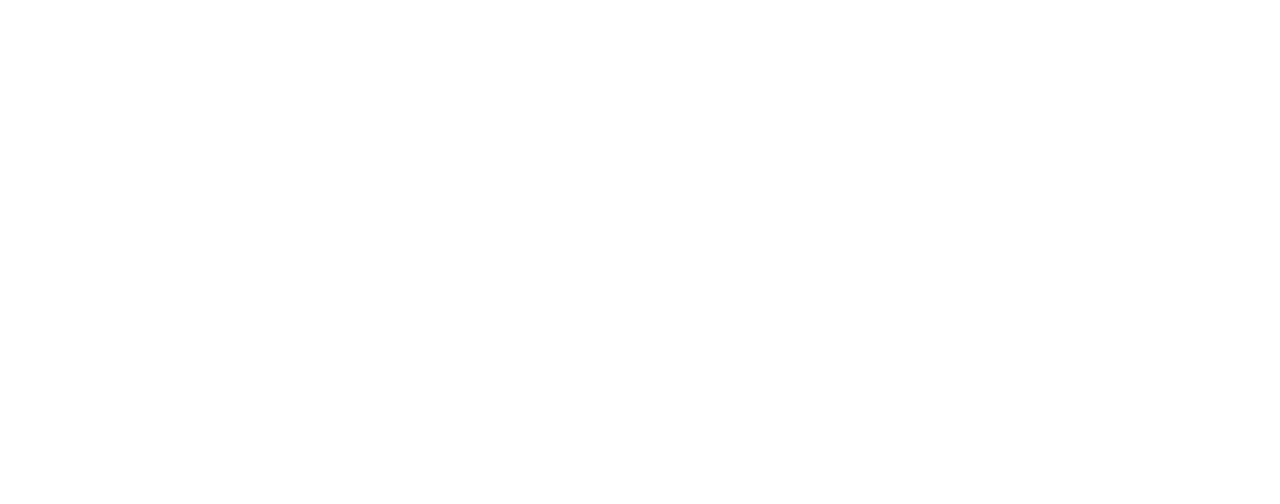
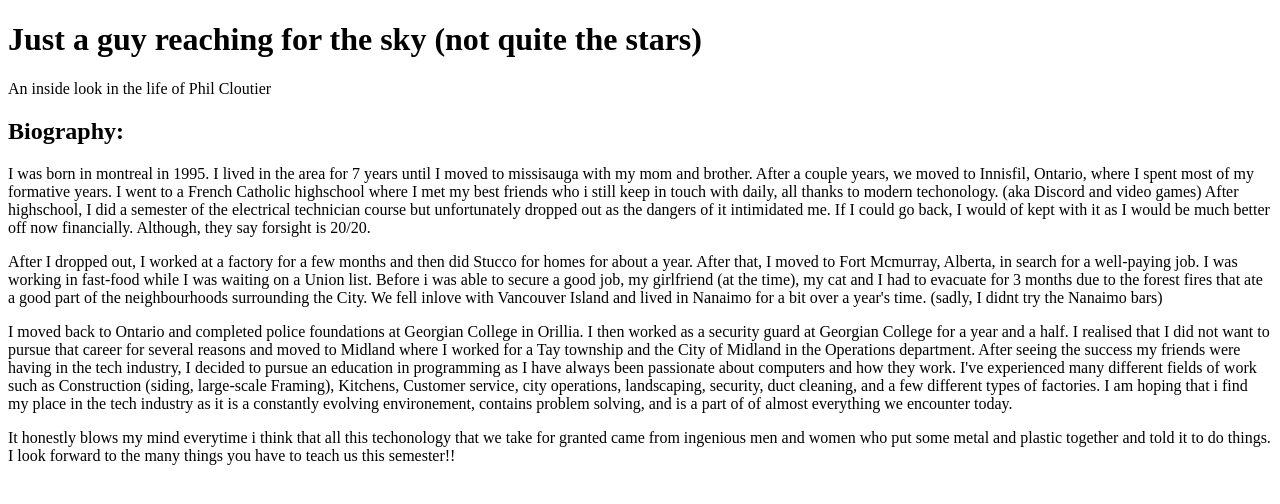
Before and after one commit to Philo95/Lab-01, a plain HTML site: page index.html in a window 1280 px wide. Drawn offline with Linux system fonts and the light colour scheme.

Commit message:
Biography completed

```diff
--- a/index.html
+++ b/index.html
@@ -5,11 +5,55 @@
     <meta charset="UTF-8">
     <meta http-equiv="X-UA-Compatible" content="IE=edge">
     <meta name="viewport" content="width=device-width, initial-scale=1.0">
-    <title>Phil's Bio for Shaun's class</title>
+    <title>Phil Cloutier - Short Biography</title>
 </head>
 
+
 <body>
+<h1>Just a guy reaching for the sky (not quite the stars)</h1>
+    <p>An inside look in the life of Phil Cloutier</p>
+    <header>
 
-</body>
+<section>
+    <h2>Biography:</h2>
+
+ <p> I was born in montreal in 1995. I lived in the area for 7 years until
+     I moved to missisauga with my mom and brother. After a couple years,
+     we moved to Innisfil, Ontario, where I spent most of my formative years.
+     I went to a French Catholic highschool where I met my best friends
+     who i still keep in touch with daily, all thanks to modern techonology. (aka Discord and video games)
+     After highschool, I did a semester of the electrical technician course but unfortunately dropped out as
+     the dangers of it intimidated me. If I could go back, I would of kept with it as I would be
+     much better off now financially. Although, they say forsight is 20/20.
+<p>
+
+ <p>After I dropped out, I worked at a factory for a few months and then did
+     Stucco for homes for about a year. After that, I moved to Fort Mcmurray, Alberta, in search
+     for a well-paying job. I was working in fast-food while I was
+     waiting on a Union list. Before i was able to secure a good job,
+     my girlfriend (at the time), my cat and I had to evacuate for 3 months
+     due to the forest fires that ate a good part of the neighbourhoods surrounding
+     the City. We fell inlove with Vancouver Island and lived
+     in Nanaimo for a bit over a year's time. (sadly, I didnt try the Nanaimo bars)
+    </p>
+
+     <p> I moved back to Ontario and completed police foundations
+     at Georgian College in Orillia. I then worked as a security guard
+     at Georgian College for a year and a half. I realised that I did not
+     want to pursue that career for several reasons and moved to Midland where
+     I worked for a Tay township and the City of Midland in the Operations department.
+     After seeing the success my friends were having in the tech industry,
+     I decided to pursue an education in programming as I have always been
+     passionate about computers and how they work. I've experienced many different
+     fields of work such as Construction (siding, large-scale Framing), Kitchens, Customer service,
+     city operations, landscaping, security, duct cleaning, and a few different types of factories. I am hoping that i find my place
+     in the tech industry as it is a constantly evolving environement, contains problem solving,
+     and is a part of of almost everything we encounter today.
+
+     <p> It honestly blows my mind everytime i think that all this techonology that we take for granted came from
+        ingenious men and women who put some metal and plastic together and told it to do things.
+        I look forward to the many things you have to teach us this semester!!
+<p>
+
 
 </html>
```
